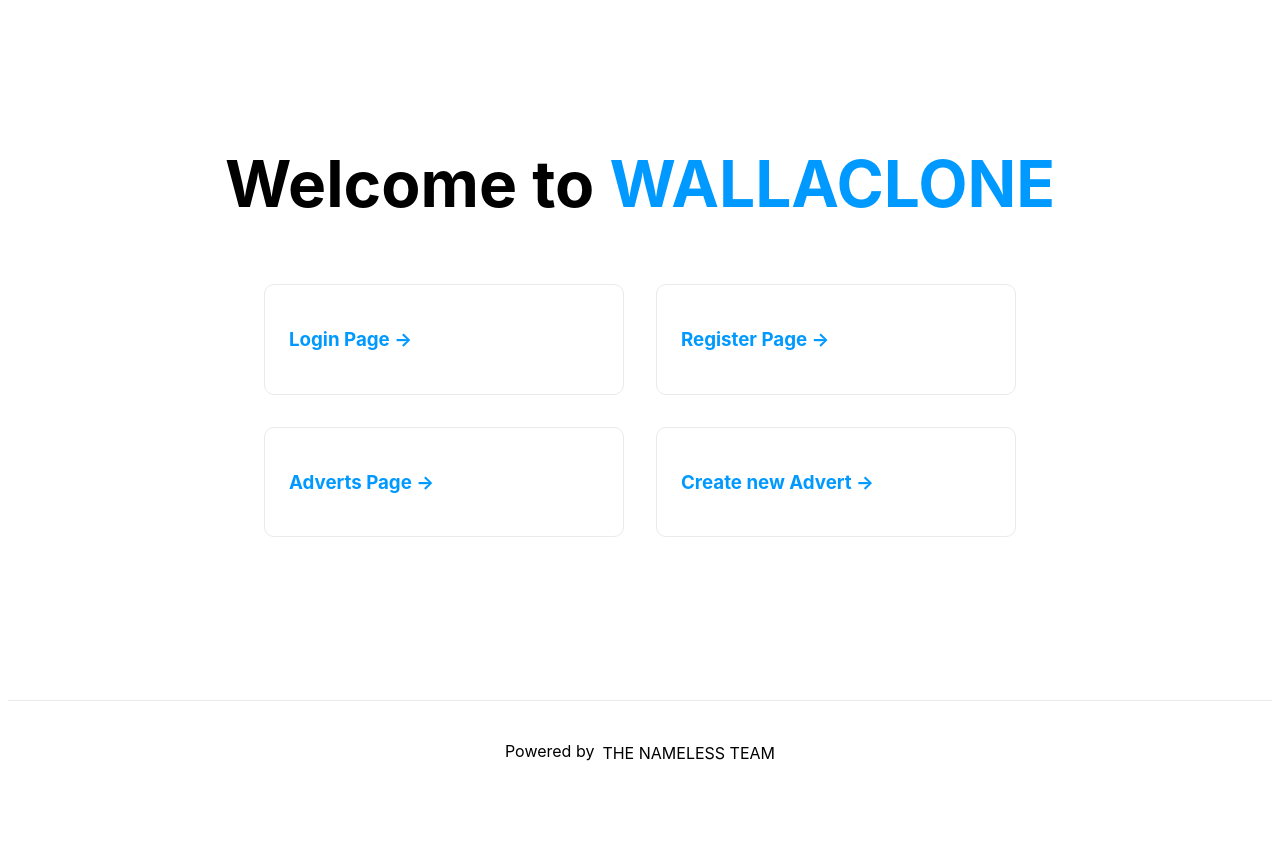
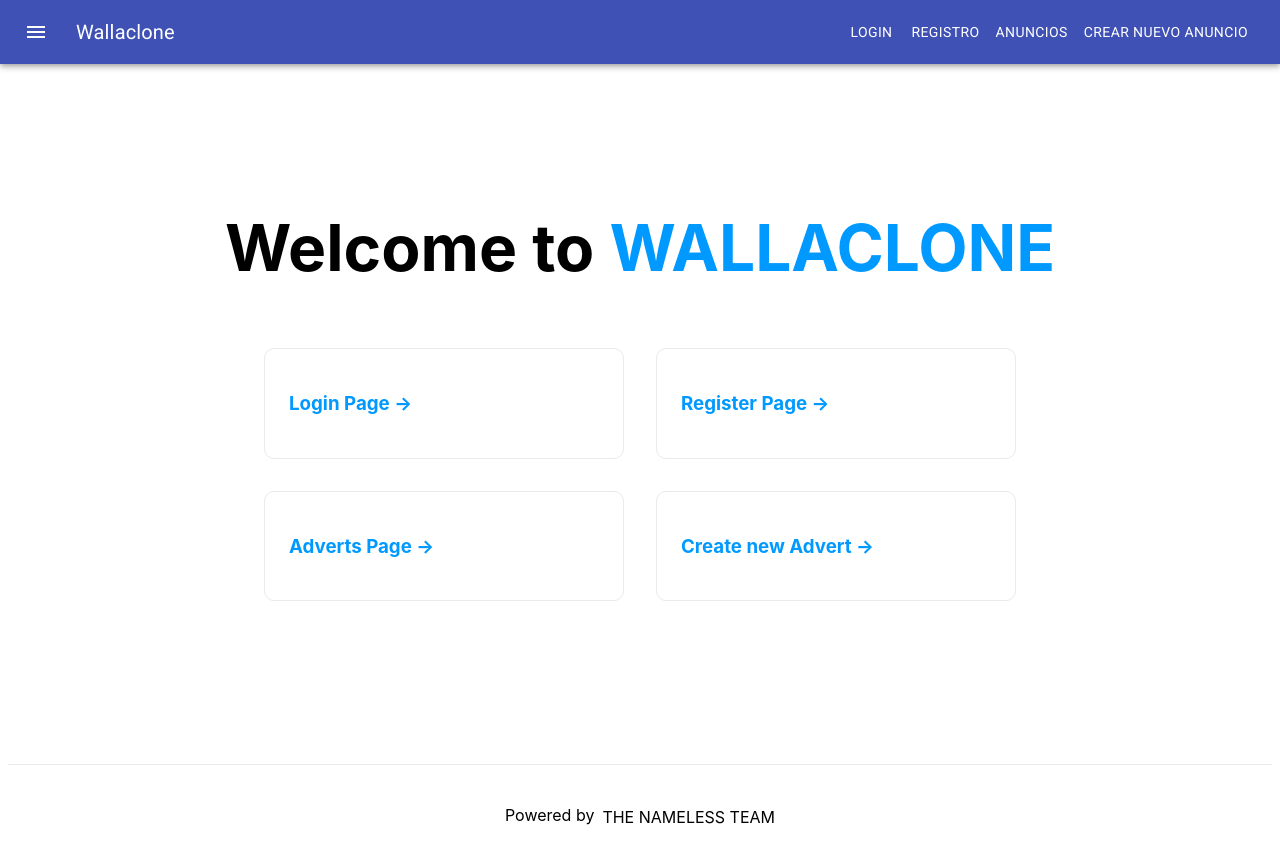
Before and after one commit to NandoLT/Wallaclone-Frontend, a Next.js app in the folder wallaclone/: page / in a window 1280 px wide. Before the commit the page ends 800 px from the top, so only its background shows below. Built offline with nearby package versions, Linux system fonts and the light colour scheme.

Commit message:
Añadida navBar

```diff
--- /dev/null
+++ b/wallaclone/components/NavBar.js
@@ -0,0 +1,55 @@
+
+import React from 'react';
+import { makeStyles } from '@material-ui/core/styles';
+import AppBar from '@material-ui/core/AppBar';
+import Toolbar from '@material-ui/core/Toolbar';
+import Typography from '@material-ui/core/Typography';
+import Button from '@material-ui/core/Button';
+import IconButton from '@material-ui/core/IconButton';
+import MenuIcon from '@material-ui/icons/Menu';
+import Link from 'next/link';
+
+const useStyles = makeStyles((theme) => ({
+  root: {
+    flexGrow: 1,
+  },
+  menuButton: {
+    marginRight: theme.spacing(2),
+  },
+  title: {
+    flexGrow: 1,
+  },
+}));
+
+export default function NavBar() {
+  const classes = useStyles();
+
+  return (
+    <div className={classes.root}>
+      <AppBar position="static">
+        <Toolbar>
+          <IconButton edge="start" className={classes.menuButton} color="inherit" aria-label="menu">
+            <MenuIcon />
+          </IconButton>
+          <Typography variant="h6" className={classes.title}>
+           <Link href="/" passHref> Wallaclone </Link>
+          </Typography>
+          <Link href='/login' passHref>
+            <Button color="inherit">Login</Button>
+          </Link>
+
+          <Link href='/' passHref>
+            <Button color="inherit">Registro</Button>
+          </Link>
+          <Link href='/adverts' passHref>
+            <Button color="inherit">Anuncios</Button>
+          </Link>
+          <Link href='create-advert' passHref>
+            <Button color="inherit">Crear nuevo anuncio</Button>
+          </Link>
+
+        </Toolbar>
+      </AppBar>
+    </div>
+  );
+}
--- a/wallaclone/pages/_app.js
+++ b/wallaclone/pages/_app.js
@@ -6,6 +6,7 @@ import '@fontsource/roboto';
 import configureStore from '../store';
 import { Provider } from 'react-redux';
 import storage from '../utils/storage';
+import NavBar from '../components/NavBar';
 
 const accessToken = storage.get('authToken');
 const store = configureStore({ preloadedState: { auth: !!accessToken } });
@@ -16,6 +17,7 @@ function MyApp({ Component, pageProps }) {
 
   return (
     <Provider store={store}>
+      <NavBar/>
       <Component {...pageProps} />
     </Provider>
 
--- a/wallaclone/pages/index.js
+++ b/wallaclone/pages/index.js
@@ -2,13 +2,22 @@ import Head from 'next/head'
 import Image from 'next/image'
 import styles from '../styles/Home.module.css'
 import Link from 'next/link';
-import { authLogin, authLogout } from '../store/actions'
+import { authLogin, authLogout } from '../store/actions';
+import { makeStyles } from '@material-ui/core/styles';
 
 
+const useStyles = makeStyles((theme) => ({
+  title: {
+      margin: theme.spacing(1),
+  },
+}));
+
 export default function Home() {
-  return (
+
+  const classes = useStyles();
 
 
+  return (
 
     <div className={styles.container}>
       <Head>
```
